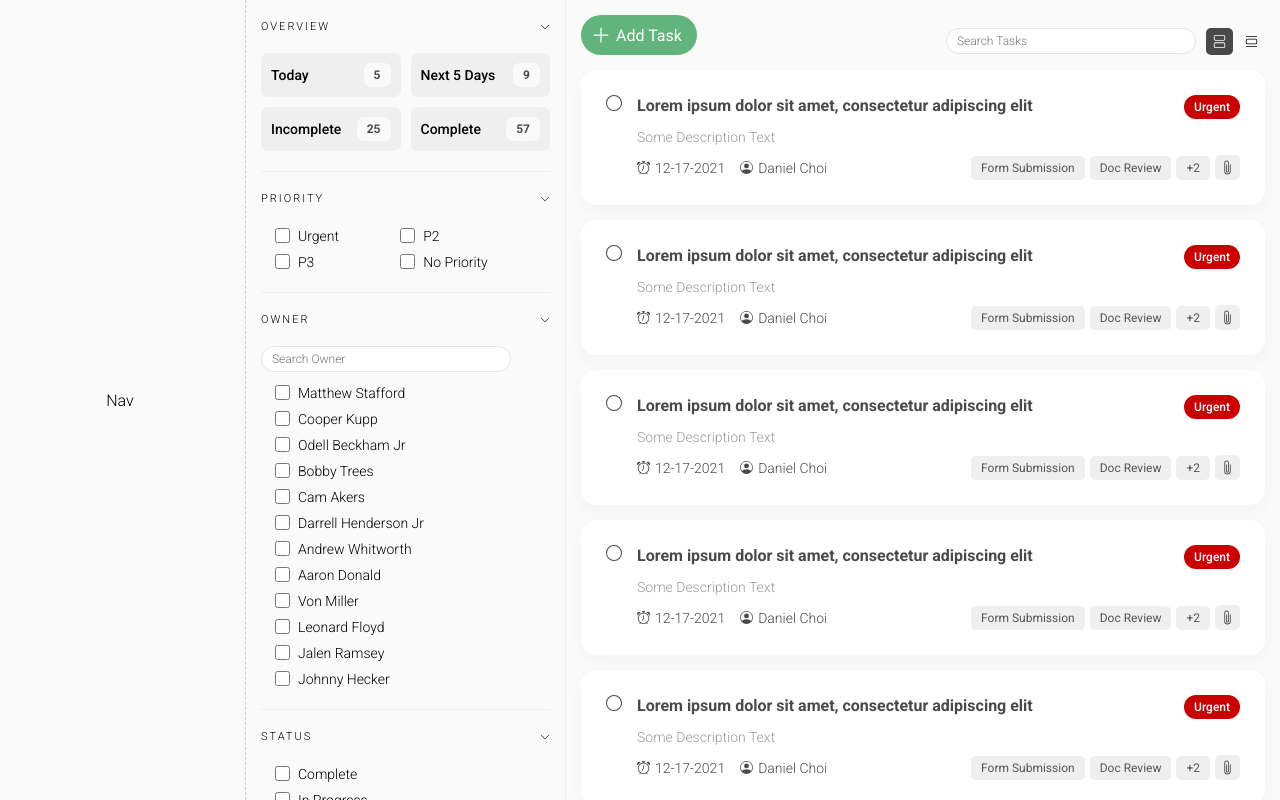
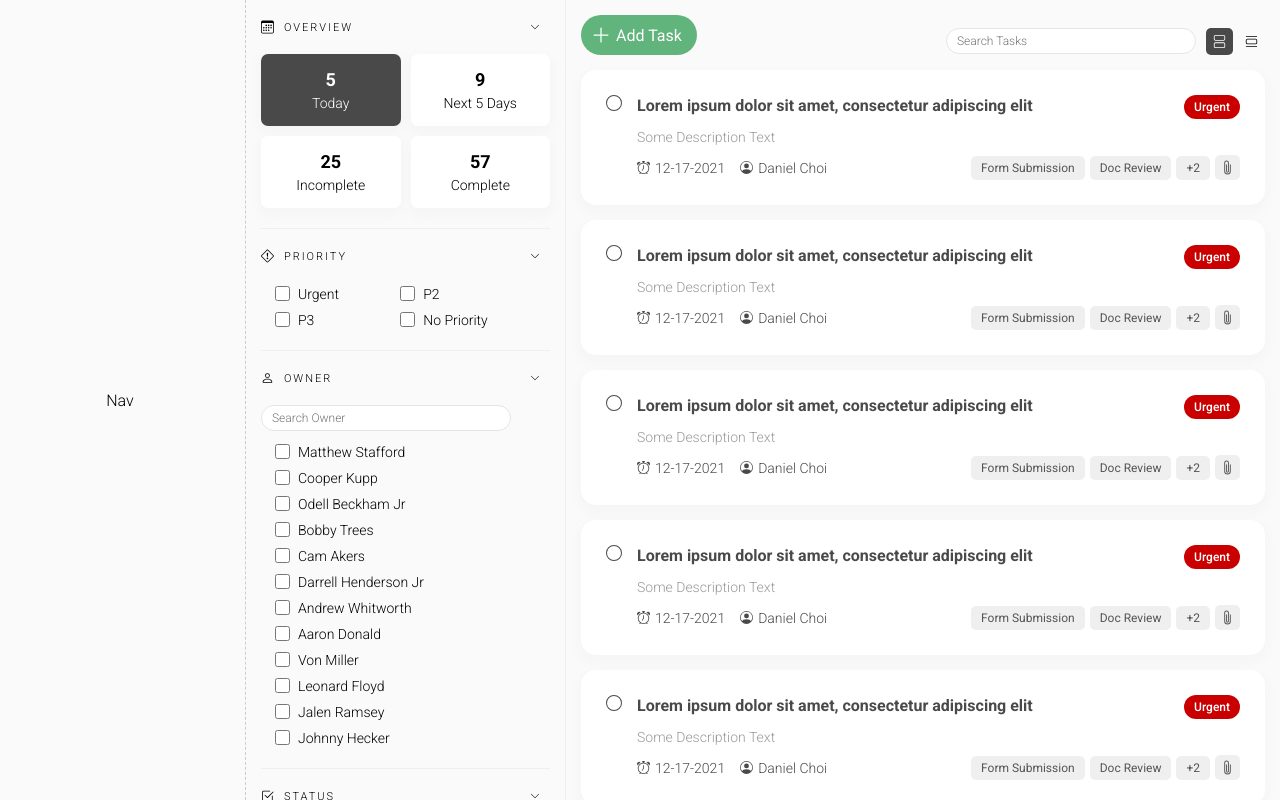
Before and after one commit to dchoi87/akute-health, a React (Create React App) app: page / in a window 1280 px wide. Built offline with nearby package versions, Linux system fonts and the light colour scheme.

Commit message:
Overview Revamp and Section Icons

```diff
--- a/src/components/tasks/common/button/index.module.css
+++ b/src/components/tasks/common/button/index.module.css
@@ -29,7 +29,6 @@
 }
 .header {
   display: flex;
-  justify-content: space-between;
   align-items: center;
   font-size: 11px;
   letter-spacing: 2px;
@@ -40,18 +39,22 @@
 }
 .header svg {
   display: block;
-  width: 10px;
-  height: 10px;
+  width: 14px;
+  height: 14px;
+  margin-right: 10px;
 }
 .overview {
-  display: flex;
-  align-items: center;
-  justify-content: space-between;
+  display: grid;
+  grid-template-columns: auto;
+  gap: 5px;
+  justify-content: center;
+  text-align: center;
   border-radius: 7px;
-  padding: 10px;
-  font-weight: 500;
-  background: #efefef;
+  padding: 15px;
+  font-weight: 300;
   font-size: 14px;
+  background: #fff;
+  box-shadow: 0px 5px 10px 2px #efefef73;
 }
 .view {
   background: transparent;
--- a/src/components/tasks/data.js
+++ b/src/components/tasks/data.js
@@ -1,3 +1,11 @@
+import {
+  Calendar3,
+  ExclamationDiamond,
+  Person,
+  Check2Square,
+  Tag,
+} from "react-bootstrap-icons";
+
 export const overview = [
   { label: "today", value: 5 },
   { label: "next 5 days", value: 9 },
@@ -36,3 +44,11 @@ export const tags = [
   "new patient signup",
   "support",
 ];
+
+export const sectionSvg = {
+  overview: <Calendar3 />,
+  priority: <ExclamationDiamond />,
+  owner: <Person />,
+  status: <Check2Square />,
+  tags: <Tag />,
+};
--- a/src/components/tasks/sidebar/index.js
+++ b/src/components/tasks/sidebar/index.js
@@ -1,19 +1,23 @@
 import React from "react";
-import { ChevronDown } from "react-bootstrap-icons";
+import { ChevronDown, Calendar3 } from "react-bootstrap-icons";
 import Button from "../common/button";
 import Checkbox from "../common/checkbox";
 import Input from "../common/input";
 
 import styles from "./index.module.css";
 
-import { tags, overview, priority, owner, status } from "../data";
+import { tags, overview, priority, owner, status, sectionSvg } from "../data";
 
 const Section = ({ children, title }) => {
+  const svg = sectionSvg[title.toLowerCase()];
   return (
     <div className={styles.section}>
       <Button type="header">
-        <span>{title}</span>
-        <ChevronDown />
+        {svg}
+        <div className={styles.header}>
+          <span>{title}</span>
+          <ChevronDown />
+        </div>
       </Button>
       {children}
     </div>
@@ -27,9 +31,9 @@ const SideBar = () => {
         <div className={styles.overview}>
           {overview.map((item, i) => {
             return (
-              <Button key={i} type="overview">
+              <Button key={i} type="overview" isActive={i === 0}>
+                <span className={styles.overviewCount}>{item.value}</span>
                 <span>{item.label}</span>
-                <span className={styles.overviewCount}>{item.value}</span>
               </Button>
             );
           })}
--- a/src/components/tasks/sidebar/index.module.css
+++ b/src/components/tasks/sidebar/index.module.css
@@ -19,11 +19,8 @@
   gap: 10px;
 }
 .overviewCount {
-  background: #fafafa;
-  color: #494949;
   border-radius: 7px;
-  padding: 5px 10px;
-  font-size: 12px;
+  font-size: 18px;
   font-weight: 700;
 }
 .priority {
@@ -50,3 +47,14 @@
   flex-wrap: wrap;
   gap: 10px; /* change later */
 }
+.header {
+  display: flex;
+  width: 100%;
+  justify-content: space-between;
+  align-items: center;
+}
+.header svg {
+  display: block;
+  width: 10px;
+  height: 10px;
+}
```
